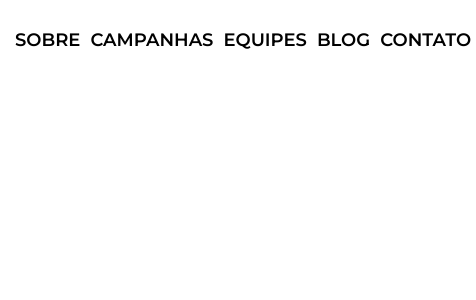
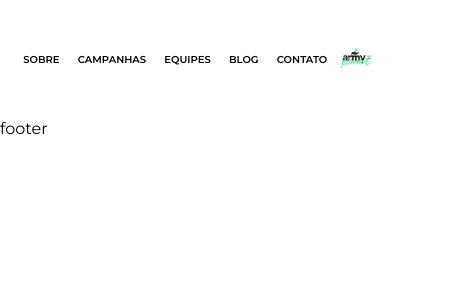
Before and after one commit to IngridOguro/official-website, a React (Create React App) app: page /home in a window 390 px wide. Shown: the top 300 px of the page, 476 px wide, since content can reach past the window. Built offline with nearby package versions, Linux system fonts and the light colour scheme.

Commit message:
favicon, footer, logo

```diff
--- a/public/index.html
+++ b/public/index.html
@@ -2,14 +2,14 @@
 <html lang="en">
   <head>
     <meta charset="utf-8" />
-    <link rel="icon" href="%PUBLIC_URL%/favicon.ico" />
+    <link rel="icon" href="%PUBLIC_URL%/logo-dark.png" />
     <meta name="viewport" content="width=device-width, initial-scale=1" />
     <meta name="theme-color" content="#000000" />
     <meta
       name="description"
       content="Web site created using create-react-app"
     />
-    <link rel="apple-touch-icon" href="/public/logo192.png" />
+    <link rel="apple-touch-icon" href="%PUBLIC_URL%/logo192.png" />
     <!--
       manifest.json provides metadata used when your web app is installed on a
       user's mobile device or desktop. See https://developers.google.com/web/fundamentals/web-app-manifest/
--- a/src/components/footer/footer.js
+++ b/src/components/footer/footer.js
@@ -0,0 +1,9 @@
+import './footer.css';
+
+export default function Footer(){
+    return (
+      <div class="footer">
+        <p>footer</p>
+    </div>
+    );
+  }
--- a/src/components/header/header.css
+++ b/src/components/header/header.css
@@ -1,12 +1,12 @@
 .header{
-    padding: 10px;
+    padding: 30px 10px;
     background-color: white;
     height: 7vh;
     display: flex;
     flex-direction: row;
     align-items: center;
     justify-content: space-evenly;
-    font-weight:600;
+    font-weight: 600;
     font-size: large;
     font-style: normal;
 }
@@ -16,3 +16,24 @@
     text-decoration: none;
     color: black;
 }
+
+/* .img-container{
+    background-color: aqua;
+} */
+
+.img{
+    width: 8vw;
+    object-fit:contain;
+}
+
+@media screen and (max-width: 680px) {
+    .header{
+        font-size: medium;
+    }
+}
+
+@media screen and (max-width: 400px) {
+    .header{
+        font-size:x-small;
+    }
+}
--- a/src/components/header/header.js
+++ b/src/components/header/header.js
@@ -1,4 +1,5 @@
 import './header.css';
+import logo from '../../images/ahtp-dark-logo.png'; // with import
 
 export default function Header(){
     return (
@@ -8,6 +9,9 @@ export default function Header(){
             <a class="header-link" href="/">EQUIPES</a>
             <a class="header-link" href="/">BLOG</a>
             <a class="header-link" href="/">CONTATO</a>
+            <div class="img-container">
+                <img src={logo} alt="Logo" class="img"/>
+            </div>
     </div>
     );
   }
--- a/src/pages/homepage/home.js
+++ b/src/pages/homepage/home.js
@@ -1,8 +1,14 @@
 import './home.css';
 import Header from '../../components/header/header';
+import Footer from '../../components/footer/footer';
+import aboutSection from '../../components/about-section/about-sect';
 
 export default function Home(){
     return (
-      <Header/>
+      <div class="home">
+        <Header/>
+        <aboutSection/>
+        <Footer/>
+      </div>
     );
   }
```
Also changed, not shown: public/logo-dark.png (added), src/images/ahtp-dark-logo.png (added), src/index.css (line endings or trailing spaces).
